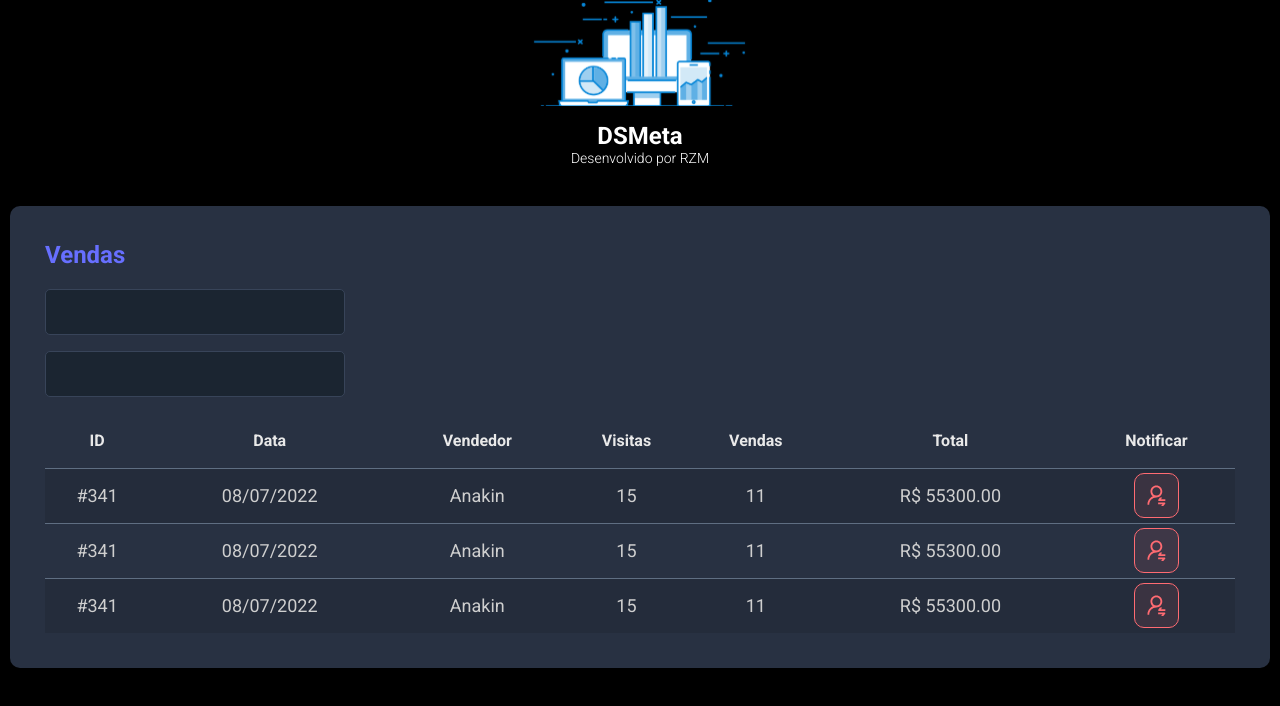
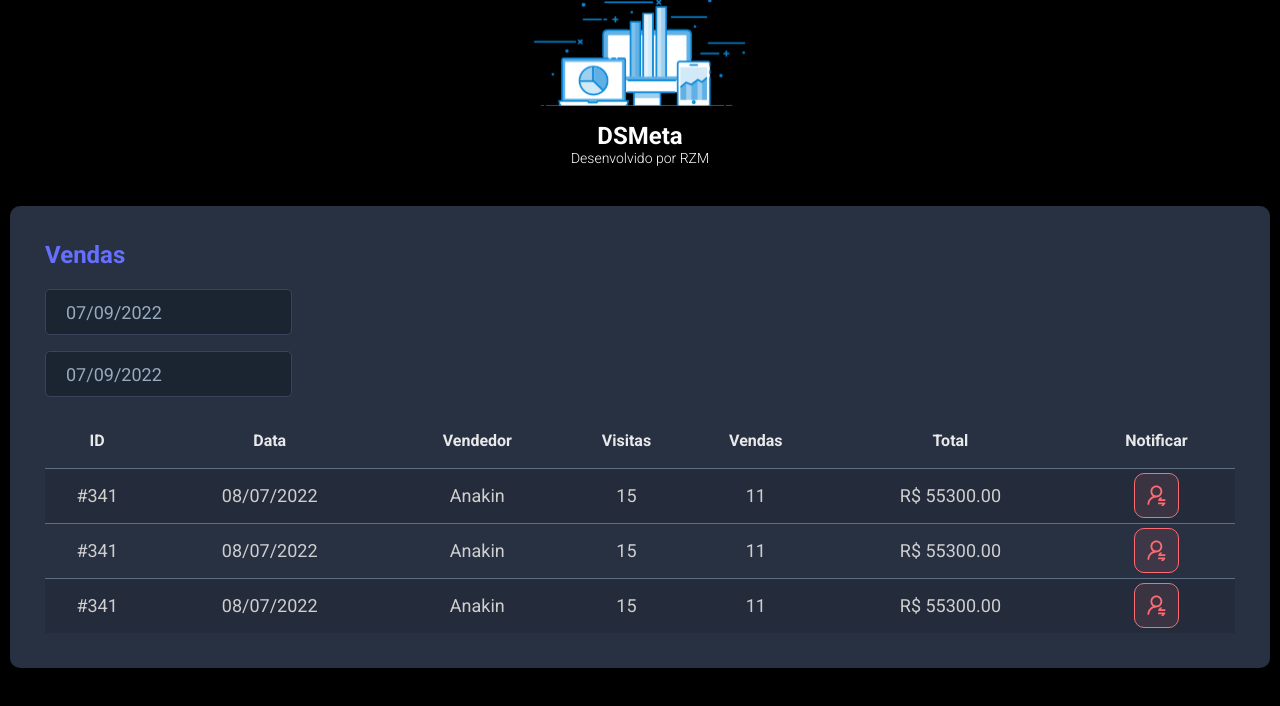
Before and after one commit to zumpchiat/dsmeta, a React (Vite) app in the folder frontend/: page / in a window 1280 px wide. Shown: the top 706 px of the page. Built offline with nearby package versions, Linux system fonts and the light colour scheme.

Commit message:
Datepicker

```diff
--- a/frontend/package.json
+++ b/frontend/package.json
@@ -9,7 +9,9 @@
     "preview": "vite preview"
   },
   "dependencies": {
+    "@types/react-datepicker": "4.4.2",
     "react": "^18.2.0",
+    "react-datepicker": "4.8.0",
     "react-dom": "^18.2.0"
   },
   "devDependencies": {
--- a/frontend/src/components/SalesCard/index.tsx
+++ b/frontend/src/components/SalesCard/index.tsx
@@ -1,4 +1,5 @@
-
+import DatePicker from "react-datepicker";
+import "react-datepicker/dist/react-datepicker.css";
 import NotificationButton from '../NotificationButton'
 import './styles.css'
 
@@ -10,10 +11,20 @@
                 <h2 className="dsmeta-sales-title">Vendas</h2>
                 <div>
                     <div className="dsmeta-form-control-container">
-                        <input className="dsmeta-form-control" type="text" />
+                        <DatePicker
+                            selected={new Date()}
+                            onChange={(date: Date) => { }}
+                            className="dsmeta-form-control"
+                            dateFormat="dd/MM/yyyy"
+                        />
                     </div>
                     <div className="dsmeta-form-control-container">
-                        <input className="dsmeta-form-control" type="text" />
+                        <DatePicker
+                            selected={new Date()}
+                            onChange={(date: Date) => { }}
+                            className="dsmeta-form-control"
+                            dateFormat="dd/MM/yyyy"
+                        />
                     </div>
                 </div>
 
@@ -41,7 +52,7 @@
                                 <td>
                                     <div className="dsmeta-red-btn-container">
 
-                                          <NotificationButton />
+                                        <NotificationButton />
 
                                     </div>
                                 </td>
@@ -55,7 +66,7 @@
                                 <td>R$ 55300.00</td>
                                 <td>
                                     <div className="dsmeta-red-btn-container">
-                                    <NotificationButton />
+                                        <NotificationButton />
                                     </div>
                                 </td>
                             </tr>
@@ -68,7 +79,7 @@
                                 <td>R$ 55300.00</td>
                                 <td>
                                     <div className="dsmeta-red-btn-container">
-                                    <NotificationButton />
+                                        <NotificationButton />
                                     </div>
                                 </td>
                             </tr>
--- a/frontend/src/components/SalesCard/styles.css
+++ b/frontend/src/components/SalesCard/styles.css
@@ -98,17 +98,3 @@
           display: table-cell;
       }
   }
-  Footer
-  © 2022 GitHub, Inc.
-  Footer navigation
-  Terms
-  Privacy
-  Security
-  Status
-  Docs
-  Contact GitHub
-  Pricing
-  API
-  Training
-  Blog
-  About
```
Also changed, not shown: 1 other file (tests, documents, lock files or other folders).
